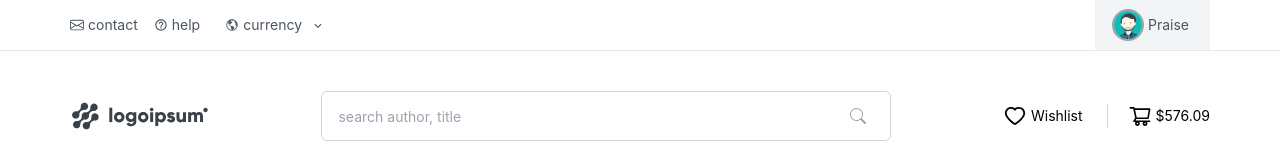
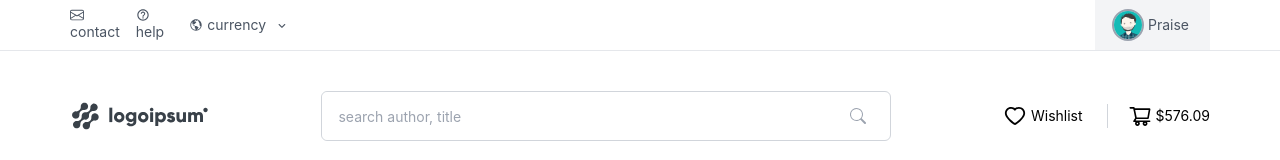
Before and after one commit to PEeGEe21/booklibrary, a React (Create React App) app: page / in a window 1280 px wide. Shown: the top 160 px of the page. Built offline with nearby package versions, Linux system fonts and the light colour scheme.

Commit message:
changges made

```diff
--- a/src/components/navbar/NavBar.jsx
+++ b/src/components/navbar/NavBar.jsx
@@ -164,12 +164,12 @@
                     <div className="container flex items-center justify-between">
 
                         <div className="flex items-center justify-between gap-4 h-full relative">
-                            <button className="flex items-center gap-1 text-sm text-gray-600">
+                            <button className="flex items-center gap-1 text-sm text-gray-600 hidden md:block">
                                 <BsEnvelope/>
                                 contact
                             </button>
 
-                            <button className="flex items-center gap-1 text-sm text-gray-600">
+                            <button className="flex items-center gap-1 text-sm text-gray-600 hidden md:block">
                                 <IoMdHelpCircleOutline/>
                                 help
                             </button>
```
